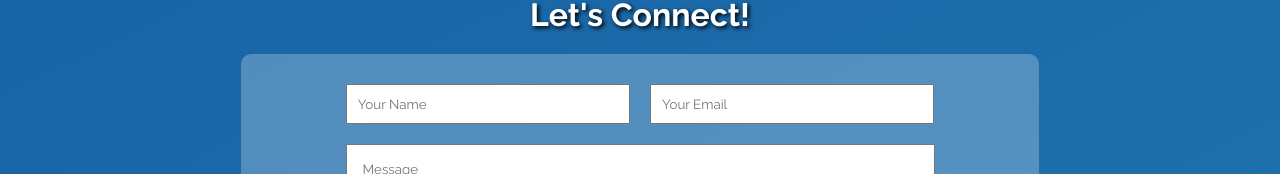
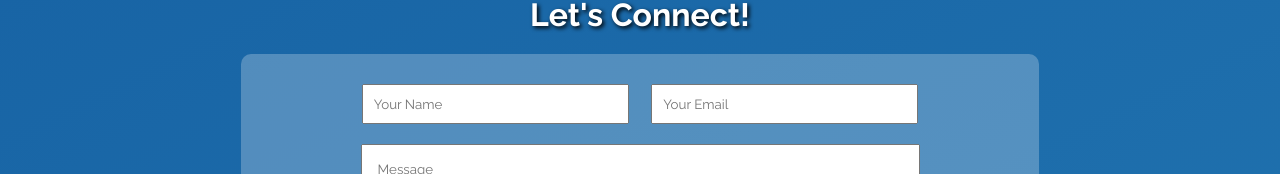
Before and after one commit to louiecasula/Portfolio, a React (Create React App) app: page / in a window 1280 px wide. Shown: the part 2633-2807 px from the top of the page. Built offline with nearby package versions, Linux system fonts and the light colour scheme; a web font is replaced by a local one.

Commit message:
Tweaked responsive settings.

```diff
--- a/src/pages/Contact.css
+++ b/src/pages/Contact.css
@@ -9,7 +9,7 @@ form {
 
 .input-group {
     display: flex;
-    gap: 20px;
+    gap: 4%;
     width: 159%;
     justify-content: space-between;
 }
@@ -44,7 +44,7 @@ form button:hover {
     background-color: #FFFFFF38;
 }
 
-@media (max-width: 768px) {
+@media (max-width: 800px) {
     .input-group {
         flex-direction: column;
         align-items: center;
```
